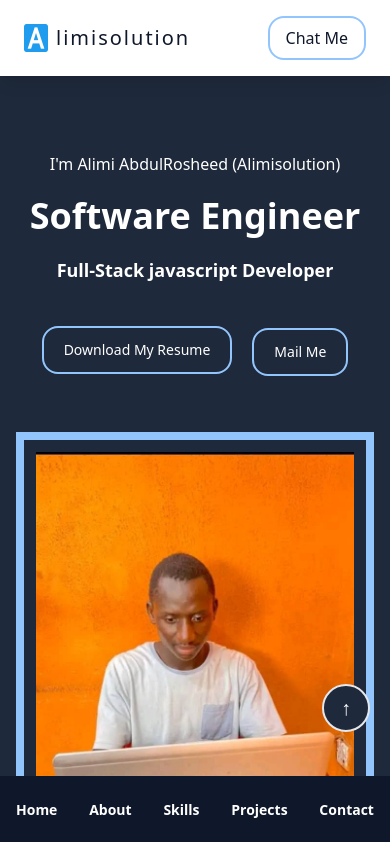
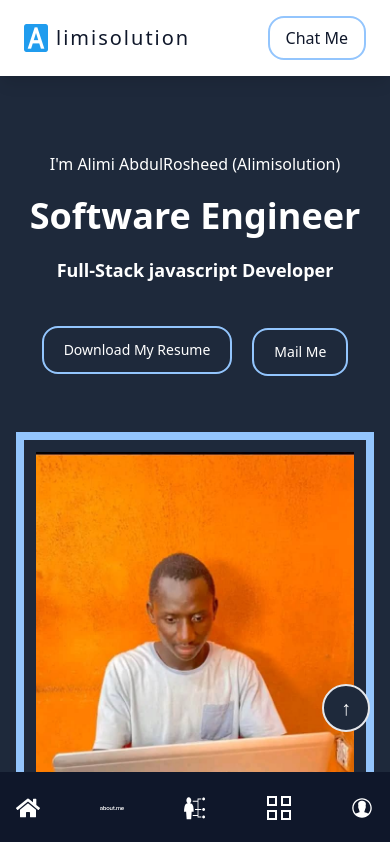
Before and after one commit to Alimisolution/portfolio, a React (Vite) app: page / in a window 390 px wide. Shown: the top 842 px of the page. Built offline with nearby package versions, Linux system fonts and the light colour scheme.

Commit message:
Added mobile mneu

```diff
--- a/package.json
+++ b/package.json
@@ -11,7 +11,8 @@
   },
   "dependencies": {
     "react": "^18.2.0",
-    "react-dom": "^18.2.0"
+    "react-dom": "^18.2.0",
+    "react-icons": "^5.1.0"
   },
   "devDependencies": {
     "@types/react": "^18.2.56",
--- a/src/components/Contact.jsx
+++ b/src/components/Contact.jsx
@@ -1,10 +1,21 @@
+
+import {FaGithub, FaTwitter, FaLinkedin} from 'react-icons/fa'
 function Contact(){
     return(
         <div className="px-4 md:py-24 py-20 text-center bg-slate-800 text-white md:mt-0" id="contact">
             <div className="max-w-3xl mx-auto">
             <h1 className="md:text-5xl text-4xl mb-10 font-semibold">Contact Me</h1>
-            <p className="font-semibold text-lg">Contact: <span className="font-normal">08080755931</span></p>
-            <p className="font-semibold text-lg">Mail: <span className="font-normal">alimirosheed5000@gmail.com</span></p>
+           <div className="flex justify-center items-center gap-10">
+            <a href="https://github.com/Alimisolution?tab=repositories" target='_blank' className="font-bold md:text-4xl text-2xl">
+                <FaGithub/>
+            </a>
+             <a href="https://twitter.com/alimi_rosh55817" target='_blank' className="font-bold md:text-4xl text-2xl">
+                <FaTwitter/>
+            </a>
+             <a href="https://www.linkedin.com/in/alimi-rosheed-271a5423a/" target='_blank' className="font-bold md:text-4xl text-2xl">
+                <FaLinkedin/>
+            </a>
+           </div>
             </div>
             <a href="#home" className="fixed bottom-28 right-5 z-10 bg-slate-800 text-white w-12 h-12 text-xl flex justify-center items-center border-2 font-bold rounded-full">&uarr;</a>
         </div>
--- a/src/components/MobileMneu.jsx
+++ b/src/components/MobileMneu.jsx
@@ -1,11 +1,27 @@
+import {FaHome} from 'react-icons/fa';
+import { SiAboutdotme } from "react-icons/si";
+import { GiSkills } from "react-icons/gi";
+import { GrProjects } from "react-icons/gr";
+import { IoIosContact } from "react-icons/io";
+
 function MobileMneu() {
      return (
         <nav className="bg-slate-900 py-6 px-4 flex items-center justify-between md:hidden text-sm font-bold text-white fixed bottom-0 z-20 left-0 right-0">
-                  <a href="#home">Home</a>
-                <a href="#about">About</a>
-                <a href="#skills">Skills</a>
-                <a href="#projects">Projects</a>
-                <a href="#contact">Contact</a>
+                  <a href="#home" className='font-bold text-2xl' >
+                    <FaHome/>
+                  </a>
+                <a href="#about" className='font-bold text-2xl' >
+                <SiAboutdotme/>
+                </a>
+                <a href="#skills" className='font-bold text-2xl' >
+                  <GiSkills/>
+                </a>
+                <a href="#projects" className='font-bold text-2xl' >
+                  <GrProjects/>
+                </a>
+                <a href="#contact" className='font-bold text-2xl' >
+                  <IoIosContact/>
+                </a>
 
 
         </nav>
```
Also changed, not shown: 1 other file (tests, documents, lock files or other folders).
